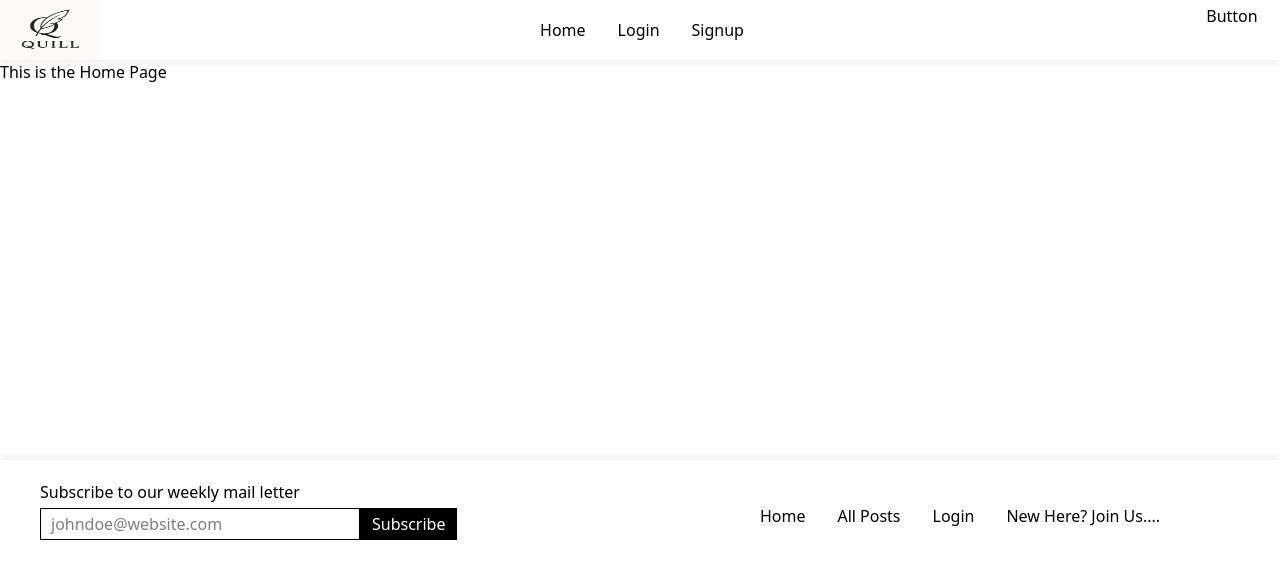
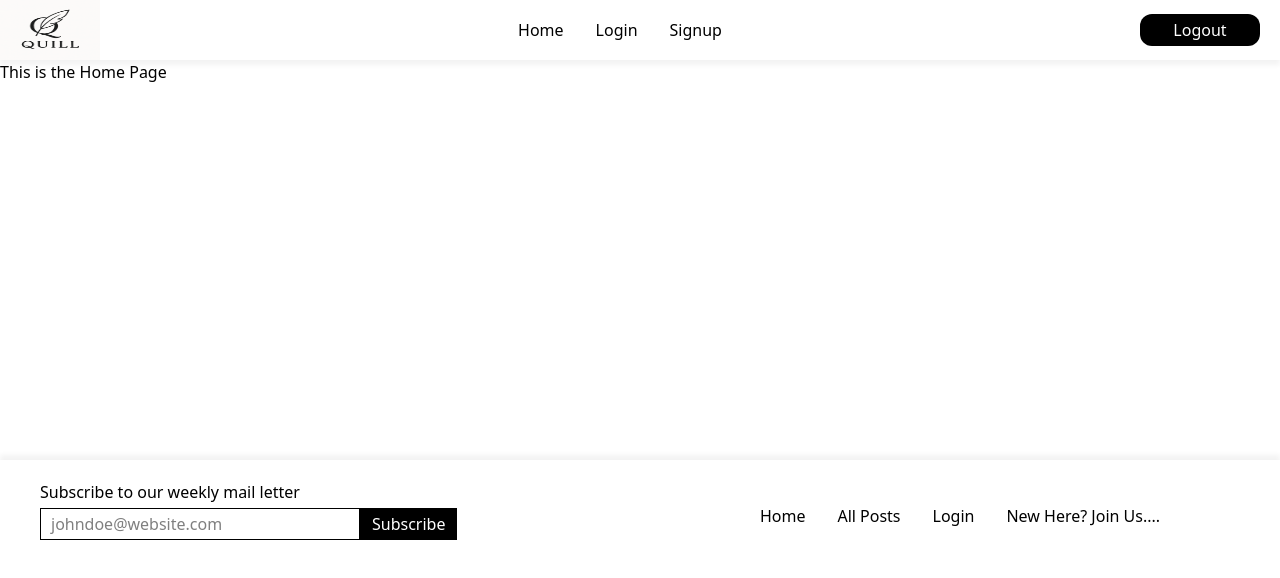
Before and after one commit to gheeya/blog_app, a React (Vite) app: page / in a window 1280 px wide. Shown: the top 578 px of the page. Built offline with nearby package versions, Linux system fonts and the light colour scheme; no server answers.

Commit message:
Created logout component and added logout functionality

```diff
--- a/src/components/Header/Header.jsx
+++ b/src/components/Header/Header.jsx
@@ -1,8 +1,7 @@
 import React from "react";
 import { Link, useNavigate } from "react-router-dom";
-import { Logo } from "../index";
 import { useSelector } from "react-redux";
-import { Button } from "../index";
+import { Button, Logo, Logout } from "../index";
 
 function Header() {
   const navigate = useNavigate();
@@ -58,8 +57,8 @@ function Header() {
           })}
         </ul>
       </div>
-      <div>
-        <Button />
+      <div className="flex flex-col justify-center mr-5">
+        <Logout />
       </div>
     </nav>
   );
--- /dev/null
+++ b/src/components/Logout/Logout.jsx
@@ -0,0 +1,29 @@
+import React from "react";
+import { Button } from "../index";
+import AuthServices from "../../appwrite/auth";
+import { useDispatch } from "react-redux";
+import { logout } from "../../store/authSlice";
+import { useNavigate } from "react-router-dom";
+
+function Logout() {
+  const dispatch = useDispatch();
+  const navigate = useNavigate();
+  const handleClick = () => {
+    AuthServices.logout().then((data) => {
+      if (data) {
+        dispatch(logout());
+        navigate("/");
+      }
+    });
+  };
+  return (
+    <Button
+      onClick={handleClick}
+      className="bg-black text-white w-30 rounded-xl"
+    >
+      Logout
+    </Button>
+  );
+}
+
+export default Logout;
--- a/src/components/index.js
+++ b/src/components/index.js
@@ -2,5 +2,6 @@ import Header from "./Header/Header";
 import Logo from "./Logo/Logo";
 import Footer from "./Footer/Footer";
 import Button from "./Button/Button";
+import Logout from "./Logout/Logout";
 
-export { Header, Logo, Footer, Button };
+export { Header, Logo, Footer, Button, Logout };
```
Also changed, not shown: src/appwrite/db.js (renamed from src/config/db.js).
